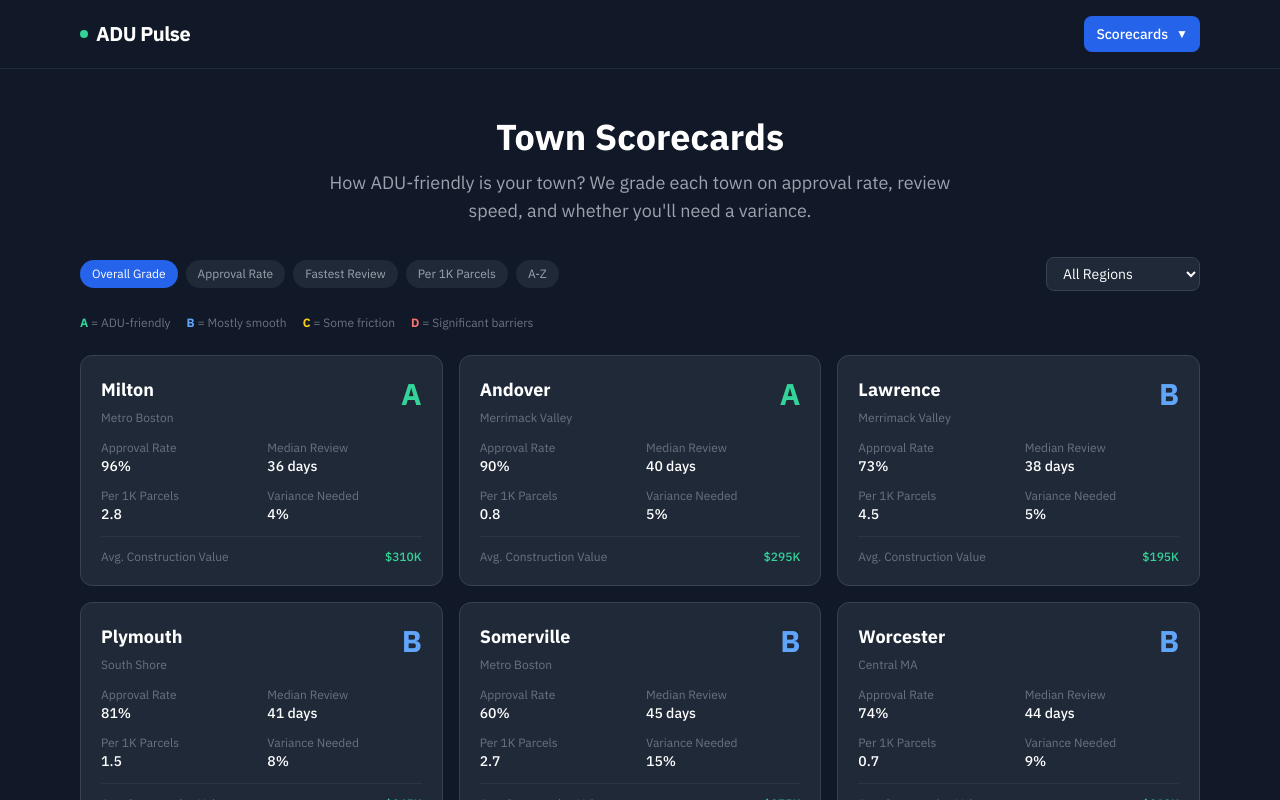
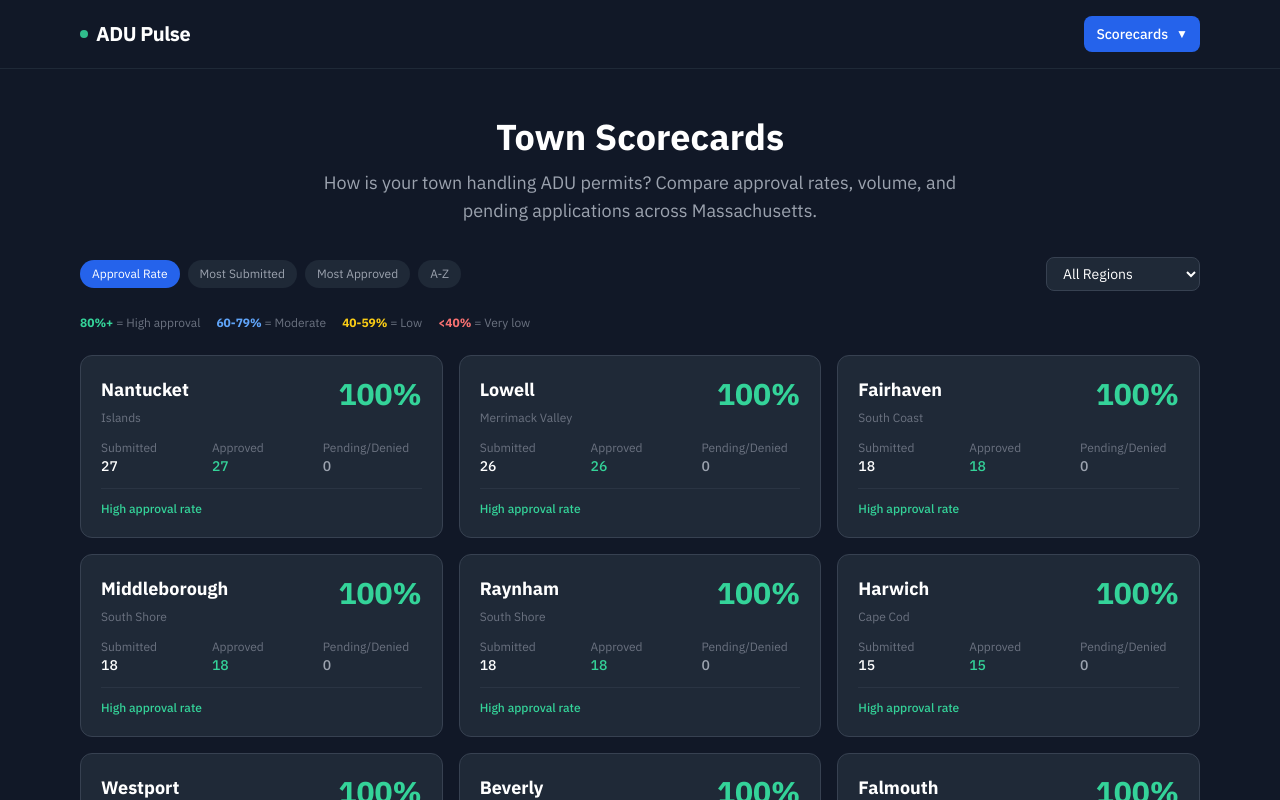
Before and after one commit to atwoodcollects/adupulse, a Next.js app: page /scorecards in a window 1280 px wide. Shown: the top 800 px of the page. Built offline with nearby package versions, Linux system fonts and the light colour scheme.

Commit message:
Remove unverified metrics from scorecards

```diff
--- a/src/app/scorecards/page.tsx
+++ b/src/app/scorecards/page.tsx
@@ -10,62 +10,91 @@ interface TownData {
   approved: number
   region: string
   hasDetail: boolean
-  sfParcels?: number
-  medianReviewDays?: number
-  varianceRate?: number
-  avgValue?: number
 }
 
 const towns: TownData[] = [
-  { name: 'Boston', submitted: 69, approved: 44, region: 'Metro Boston', hasDetail: true, sfParcels: 48200, medianReviewDays: 52, varianceRate: 12, avgValue: 285000 },
-  { name: 'Lawrence', submitted: 44, approved: 32, region: 'Merrimack Valley', hasDetail: false, sfParcels: 7100, medianReviewDays: 38, varianceRate: 5, avgValue: 195000 },
-  { name: 'Plymouth', submitted: 42, approved: 34, region: 'South Shore', hasDetail: true, sfParcels: 22800, medianReviewDays: 41, varianceRate: 8, avgValue: 245000 },
-  { name: 'Newton', submitted: 40, approved: 18, region: 'Metro Boston', hasDetail: true, sfParcels: 23500, medianReviewDays: 68, varianceRate: 22, avgValue: 340000 },
-  { name: 'Somerville', submitted: 40, approved: 24, region: 'Metro Boston', hasDetail: false, sfParcels: 8900, medianReviewDays: 45, varianceRate: 15, avgValue: 275000 },
-  { name: 'Barnstable', submitted: 31, approved: 6, region: 'Cape Cod', hasDetail: false, sfParcels: 18500, medianReviewDays: 78, varianceRate: 35, avgValue: 265000 },
-  { name: 'Worcester', submitted: 31, approved: 23, region: 'Central MA', hasDetail: false, sfParcels: 32600, medianReviewDays: 44, varianceRate: 9, avgValue: 210000 },
-  { name: 'Haverhill', submitted: 29, approved: 13, region: 'Merrimack Valley', hasDetail: false, sfParcels: 15200, medianReviewDays: 55, varianceRate: 18, avgValue: 225000 },
-  { name: 'Methuen', submitted: 28, approved: 21, region: 'Merrimack Valley', hasDetail: false, sfParcels: 12800, medianReviewDays: 35, varianceRate: 6, avgValue: 215000 },
-  { name: 'Nantucket', submitted: 27, approved: 27, region: 'Islands', hasDetail: false, sfParcels: 5200, medianReviewDays: 32, varianceRate: 0, avgValue: 420000 },
-  { name: 'Lowell', submitted: 26, approved: 26, region: 'Merrimack Valley', hasDetail: false, sfParcels: 14100, medianReviewDays: 28, varianceRate: 0, avgValue: 190000 },
-  { name: 'Fall River', submitted: 25, approved: 13, region: 'South Coast', hasDetail: false, sfParcels: 16400, medianReviewDays: 62, varianceRate: 20, avgValue: 175000 },
-  { name: 'Milton', submitted: 25, approved: 24, region: 'Metro Boston', hasDetail: true, sfParcels: 8600, medianReviewDays: 36, varianceRate: 4, avgValue: 310000 },
-  { name: 'Marshfield', submitted: 24, approved: 11, region: 'South Shore', hasDetail: false, sfParcels: 10200, medianReviewDays: 58, varianceRate: 25, avgValue: 255000 },
-  { name: 'Amherst', submitted: 23, approved: 12, region: 'Pioneer Valley', hasDetail: false, sfParcels: 6800, medianReviewDays: 50, varianceRate: 15, avgValue: 235000 },
-  { name: 'Lexington', submitted: 6, approved: 6, region: 'Metro Boston', hasDetail: true, sfParcels: 10500, medianReviewDays: 42, varianceRate: 0, avgValue: 365000 },
-  { name: 'Needham', submitted: 4, approved: 4, region: 'Metro Boston', hasDetail: true, sfParcels: 9800, medianReviewDays: 39, varianceRate: 0, avgValue: 355000 },
-  { name: 'Andover', submitted: 10, approved: 9, region: 'Merrimack Valley', hasDetail: true, sfParcels: 11200, medianReviewDays: 40, varianceRate: 5, avgValue: 295000 },
-  { name: 'Falmouth', submitted: 12, approved: 12, region: 'Cape Cod', hasDetail: true, sfParcels: 14600, medianReviewDays: 34, varianceRate: 0, avgValue: 275000 },
-  { name: 'Duxbury', submitted: 3, approved: 2, region: 'South Shore', hasDetail: true, sfParcels: 5400, medianReviewDays: 48, varianceRate: 10, avgValue: 325000 },
-  { name: 'Sudbury', submitted: 3, approved: 3, region: 'Metro Boston', hasDetail: true, sfParcels: 6100, medianReviewDays: 38, varianceRate: 0, avgValue: 350000 },
-  { name: 'Revere', submitted: 17, approved: 9, region: 'Metro Boston', hasDetail: true, sfParcels: 7800, medianReviewDays: 55, varianceRate: 18, avgValue: 235000 },
+  { name: 'Boston', submitted: 69, approved: 44, region: 'Metro Boston', hasDetail: true },
+  { name: 'Lawrence', submitted: 44, approved: 32, region: 'Merrimack Valley', hasDetail: false },
+  { name: 'Plymouth', submitted: 42, approved: 34, region: 'South Shore', hasDetail: true },
+  { name: 'Newton', submitted: 40, approved: 18, region: 'Metro Boston', hasDetail: true },
+  { name: 'Somerville', submitted: 40, approved: 24, region: 'Metro Boston', hasDetail: false },
+  { name: 'Barnstable', submitted: 31, approved: 6, region: 'Cape Cod', hasDetail: false },
+  { name: 'Worcester', submitted: 31, approved: 23, region: 'Central MA', hasDetail: false },
+  { name: 'Haverhill', submitted: 29, approved: 13, region: 'Merrimack Valley', hasDetail: false },
+  { name: 'Methuen', submitted: 28, approved: 21, region: 'Merrimack Valley', hasDetail: false },
+  { name: 'Nantucket', submitted: 27, approved: 27, region: 'Islands', hasDetail: false },
+  { name: 'Lowell', submitted: 26, approved: 26, region: 'Merrimack Valley', hasDetail: false },
+  { name: 'Fall River', submitted: 25, approved: 13, region: 'South Coast', hasDetail: false },
+  { name: 'Milton', submitted: 25, approved: 24, region: 'Metro Boston', hasDetail: true },
+  { name: 'Marshfield', submitted: 24, approved: 11, region: 'South Shore', hasDetail: false },
+  { name: 'Amherst', submitted: 23, approved: 12, region: 'Pioneer Valley', hasDetail: false },
+  { name: 'Lynn', submitted: 22, approved: 9, region: 'North Shore', hasDetail: false },
+  { name: 'Medford', submitted: 22, approved: 19, region: 'Metro Boston', hasDetail: false },
+  { name: 'Northampton', submitted: 20, approved: 15, region: 'Pioneer Valley', hasDetail: false },
+  { name: 'Billerica', submitted: 18, approved: 13, region: 'Merrimack Valley', hasDetail: false },
+  { name: 'Fairhaven', submitted: 18, approved: 18, region: 'South Coast', hasDetail: false },
+  { name: 'Middleborough', submitted: 18, approved: 18, region: 'South Shore', hasDetail: false },
+  { name: 'Raynham', submitted: 18, approved: 18, region: 'South Shore', hasDetail: false },
+  { name: 'Freetown', submitted: 17, approved: 13, region: 'South Coast', hasDetail: false },
+  { name: 'Quincy', submitted: 17, approved: 6, region: 'Metro Boston', hasDetail: false },
+  { name: 'Revere', submitted: 17, approved: 9, region: 'Metro Boston', hasDetail: true },
+  { name: 'Brockton', submitted: 16, approved: 5, region: 'South Shore', hasDetail: false },
+  { name: 'Shrewsbury', submitted: 16, approved: 9, region: 'Central MA', hasDetail: false },
+  { name: 'Attleboro', submitted: 15, approved: 10, region: 'South Coast', hasDetail: false },
+  { name: 'Harwich', submitted: 15, approved: 15, region: 'Cape Cod', hasDetail: false },
+  { name: 'Tisbury', submitted: 15, approved: 14, region: 'Islands', hasDetail: false },
+  { name: 'Brookline', submitted: 14, approved: 10, region: 'Metro Boston', hasDetail: false },
+  { name: 'Taunton', submitted: 14, approved: 7, region: 'South Coast', hasDetail: false },
+  { name: 'Westport', submitted: 14, approved: 14, region: 'South Coast', hasDetail: false },
+  { name: 'Beverly', submitted: 12, approved: 12, region: 'North Shore', hasDetail: false },
+  { name: 'Dracut', submitted: 12, approved: 10, region: 'Merrimack Valley', hasDetail: false },
+  { name: 'Falmouth', submitted: 12, approved: 12, region: 'Cape Cod', hasDetail: true },
+  { name: 'Ipswich', submitted: 12, approved: 9, region: 'North Shore', hasDetail: false },
+  { name: 'Peabody', submitted: 12, approved: 7, region: 'North Shore', hasDetail: false },
+  { name: 'Randolph', submitted: 12, approved: 5, region: 'Metro Boston', hasDetail: false },
+  { name: 'Lexington', submitted: 6, approved: 6, region: 'Metro Boston', hasDetail: true },
+  { name: 'Needham', submitted: 4, approved: 4, region: 'Metro Boston', hasDetail: true },
+  { name: 'Duxbury', submitted: 3, approved: 2, region: 'South Shore', hasDetail: true },
+  { name: 'Sudbury', submitted: 3, approved: 3, region: 'Metro Boston', hasDetail: true },
+  { name: 'Andover', submitted: 10, approved: 9, region: 'Merrimack Valley', hasDetail: true },
+  { name: 'Arlington', submitted: 7, approved: 6, region: 'Metro Boston', hasDetail: false },
+  { name: 'Cambridge', submitted: 8, approved: 6, region: 'Metro Boston', hasDetail: false },
+  { name: 'Framingham', submitted: 8, approved: 6, region: 'Metro Boston', hasDetail: false },
+  { name: 'Malden', submitted: 8, approved: 5, region: 'Metro Boston', hasDetail: false },
+  { name: 'Salem', submitted: 9, approved: 9, region: 'North Shore', hasDetail: false },
+  { name: 'Chelmsford', submitted: 7, approved: 7, region: 'Merrimack Valley', hasDetail: false },
+  { name: 'Danvers', submitted: 9, approved: 2, region: 'North Shore', hasDetail: false },
+  { name: 'Gardner', submitted: 7, approved: 0, region: 'Central MA', hasDetail: false },
+  { name: 'Everett', submitted: 7, approved: 2, region: 'Metro Boston', hasDetail: false },
+  { name: 'Wayland', submitted: 7, approved: 2, region: 'Metro Boston', hasDetail: false },
 ]
 
-function getGrade(rate: number, reviewDays: number, varianceRate: number): { letter: string, color: string } {
-  let score = 0
-  if (rate >= 80) score += 3; else if (rate >= 60) score += 2; else if (rate >= 40) score += 1
-  if (reviewDays <= 35) score += 3; else if (reviewDays <= 50) score += 2; else if (reviewDays <= 65) score += 1
-  if (varianceRate <= 5) score += 3; else if (varianceRate <= 15) score += 2; else if (varianceRate <= 25) score += 1
-
-  if (score >= 8) return { letter: 'A', color: 'text-emerald-400' }
-  if (score >= 6) return { letter: 'B', color: 'text-blue-400' }
-  if (score >= 4) return { letter: 'C', color: 'text-yellow-400' }
-  return { letter: 'D', color: 'text-red-400' }
+function getRateColor(rate: number): string {
+  if (rate >= 80) return 'text-emerald-400'
+  if (rate >= 60) return 'text-blue-400'
+  if (rate >= 40) return 'text-yellow-400'
+  return 'text-red-400'
 }
 
-type SortKey = 'grade' | 'rate' | 'speed' | 'density' | 'alpha'
+function getRateLabel(rate: number): string {
+  if (rate >= 80) return 'High'
+  if (rate >= 60) return 'Moderate'
+  if (rate >= 40) return 'Low'
+  return 'Very Low'
+}
+
+type SortKey = 'rate' | 'volume' | 'approved' | 'alpha'
 
 export default function ScorecardsPage() {
-  const [sortBy, setSortBy] = useState<SortKey>('grade')
+  const [sortBy, setSortBy] = useState<SortKey>('rate')
   const [regionFilter, setRegionFilter] = useState('')
 
   const regions = Array.from(new Set(towns.map(t => t.region))).sort()
 
   const enriched = towns.map(t => {
     const rate = t.submitted > 0 ? Math.round((t.approved / t.submitted) * 100) : 0
-    const per1k = t.sfParcels ? ((t.approved / t.sfParcels) * 1000).toFixed(1) : '—'
-    const grade = getGrade(rate, t.medianReviewDays || 60, t.varianceRate || 20)
-    return { ...t, rate, per1k, grade }
+    const pending = t.submitted - t.approved
+    return { ...t, rate, pending }
   })
 
   const filtered = regionFilter ? enriched.filter(t => t.region === regionFilter) : enriched
@@ -73,11 +102,9 @@ export default function ScorecardsPage() {
   const sorted = [...filtered].sort((a, b) => {
     if (sortBy === 'alpha') return a.name.localeCompare(b.name)
     if (sortBy === 'rate') return b.rate - a.rate
-    if (sortBy === 'speed') return (a.medianReviewDays || 99) - (b.medianReviewDays || 99)
-    if (sortBy === 'density') return parseFloat(String(b.per1k)) - parseFloat(String(a.per1k))
-    // grade
-    const gradeOrder: Record<string, number> = { A: 4, B: 3, C: 2, D: 1 }
-    return (gradeOrder[b.grade.letter] || 0) - (gradeOrder[a.grade.letter] || 0)
+    if (sortBy === 'volume') return b.submitted - a.submitted
+    if (sortBy === 'approved') return b.approved - a.approved
+    return 0
   })
 
   return (
@@ -98,24 +125,22 @@ export default function ScorecardsPage() {
         <div className="text-center mb-8">
           <h1 className="text-3xl md:text-4xl font-bold text-white mb-3">Town Scorecards</h1>
           <p className="text-gray-400 text-lg max-w-2xl mx-auto">
-            How ADU-friendly is your town? We grade each town on approval rate, review speed, and
-            whether you&apos;ll need a variance.
+            How is your town handling ADU permits? Compare approval rates, volume, and pending applications across Massachusetts.
           </p>
         </div>
 
         {/* Filters */}
         <div className="flex flex-wrap items-center justify-between gap-3 mb-6">
           <div className="flex gap-2 flex-wrap">
-            {(['grade', 'rate', 'speed', 'density', 'alpha'] as const).map(key => (
+            {(['rate', 'volume', 'approved', 'alpha'] as const).map(key => (
               <button
                 key={key}
                 onClick={() => setSortBy(key)}
                 className={`px-3 py-1.5 text-xs rounded-full ${sortBy === key ? 'bg-blue-600 text-white' : 'bg-gray-800 text-gray-400 hover:text-white'}`}
               >
-                {key === 'grade' && 'Overall Grade'}
                 {key === 'rate' && 'Approval Rate'}
-                {key === 'speed' && 'Fastest Review'}
-                {key === 'density' && 'Per 1K Parcels'}
+                {key === 'volume' && 'Most Submitted'}
+                {key === 'approved' && 'Most Approved'}
                 {key === 'alpha' && 'A-Z'}
               </button>
             ))}
@@ -134,10 +159,10 @@ export default function ScorecardsPage() {
 
         {/* Legend */}
         <div className="flex flex-wrap gap-4 mb-6 text-xs text-gray-500">
-          <span><span className="text-emerald-400 font-bold">A</span> = ADU-friendly</span>
-          <span><span className="text-blue-400 font-bold">B</span> = Mostly smooth</span>
-          <span><span className="text-yellow-400 font-bold">C</span> = Some friction</span>
-          <span><span className="text-red-400 font-bold">D</span> = Significant barriers</span>
+          <span><span className="text-emerald-400 font-bold">80%+</span> = High approval</span>
+          <span><span className="text-blue-400 font-bold">60-79%</span> = Moderate</span>
+          <span><span className="text-yellow-400 font-bold">40-59%</span> = Low</span>
+          <span><span className="text-red-400 font-bold">&lt;40%</span> = Very low</span>
         </div>
 
         {/* Scorecard grid */}
@@ -155,36 +180,30 @@ export default function ScorecardsPage() {
                     <h3 className="text-white font-bold text-lg group-hover:text-blue-400 transition-colors">{town.name}</h3>
                     <span className="text-gray-500 text-xs">{town.region}</span>
                   </div>
-                  <div className={`text-3xl font-black ${town.grade.color}`}>{town.grade.letter}</div>
+                  <div className={`text-3xl font-black ${getRateColor(town.rate)}`}>{town.rate}%</div>
                 </div>
 
-                <div className="grid grid-cols-2 gap-3 text-sm">
+                <div className="grid grid-cols-3 gap-3 text-sm">
                   <div>
-                    <div className="text-gray-500 text-xs">Approval Rate</div>
-                    <div className="text-white font-medium">{town.rate}%</div>
+                    <div className="text-gray-500 text-xs">Submitted</div>
+                    <div className="text-white font-medium">{town.submitted}</div>
                   </div>
                   <div>
-                    <div className="text-gray-500 text-xs">Median Review</div>
-                    <div className="text-white font-medium">{town.medianReviewDays || '—'} days</div>
+                    <div className="text-gray-500 text-xs">Approved</div>
+                    <div className="text-emerald-400 font-medium">{town.approved}</div>
                   </div>
                   <div>
-                    <div className="text-gray-500 text-xs">Per 1K Parcels</div>
-                    <div className="text-white font-medium">{town.per1k}</div>
-                  </div>
-                  <div>
-                    <div className="text-gray-500 text-xs">Variance Needed</div>
-                    <div className="text-white font-medium">{town.varianceRate || 0}%</div>
+                    <div className="text-gray-500 text-xs">Pending/Denied</div>
+                    <div className="text-gray-400 font-medium">{town.pending}</div>
                   </div>
                 </div>
 
-                {town.avgValue && (
-                  <div className="mt-3 pt-3 border-t border-gray-700/50">
-                    <div className="flex justify-between text-xs">
-                      <span className="text-gray-500">Avg. Construction Value</span>
-                      <span className="text-emerald-400 font-medium">${(town.avgValue / 1000).toFixed(0)}K</span>
-                    </div>
+                <div className="mt-3 pt-3 border-t border-gray-700/50">
+                  <div className="flex justify-between items-center text-xs">
+                    <span className={`font-medium ${getRateColor(town.rate)}`}>{getRateLabel(town.rate)} approval rate</span>
+                    {town.hasDetail && <span className="text-blue-400">Detailed data ●</span>}
                   </div>
-                )}
+                </div>
               </Link>
             )
           })}
@@ -209,7 +228,7 @@ export default function ScorecardsPage() {
         <div className="max-w-6xl mx-auto px-4 py-6">
           <div className="flex flex-col md:flex-row justify-between items-start md:items-center gap-4 text-sm text-gray-500">
             <div>
-              <p>Data: EOHLC Survey Feb 2026 · Review times and variance rates are estimates based on available permit data.</p>
+              <p>Data: EOHLC Survey Feb 2026</p>
             </div>
             <div className="flex gap-6">
               <Link href="/" className="hover:text-white">Home</Link>
```
